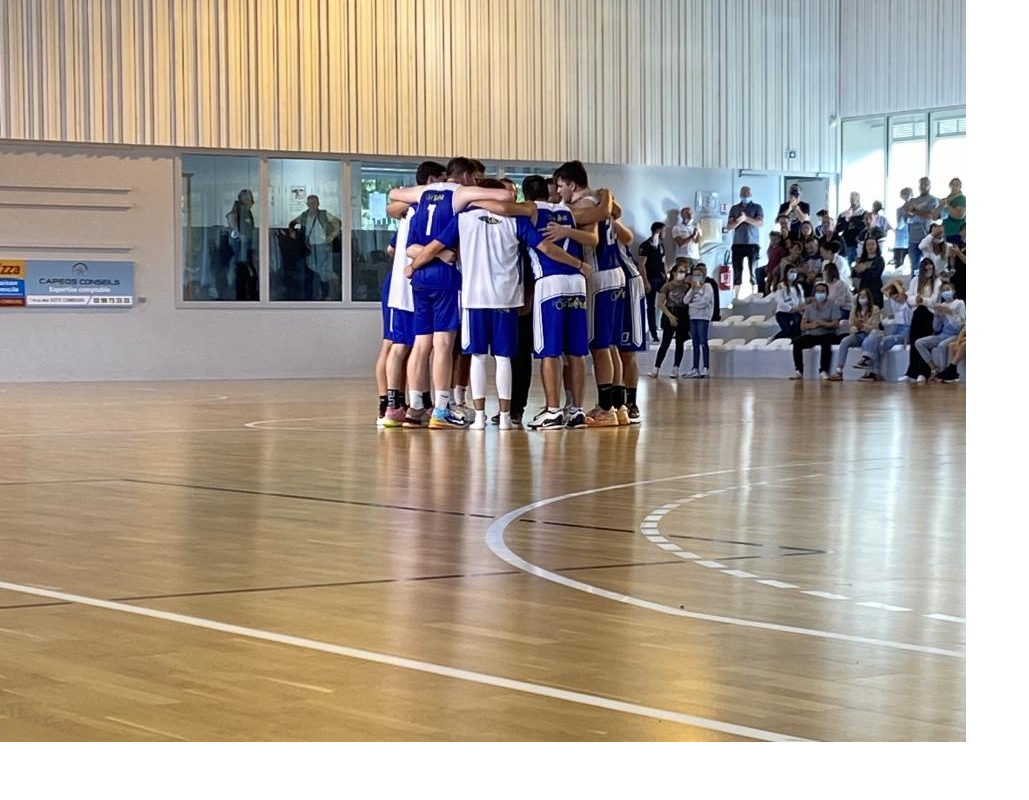
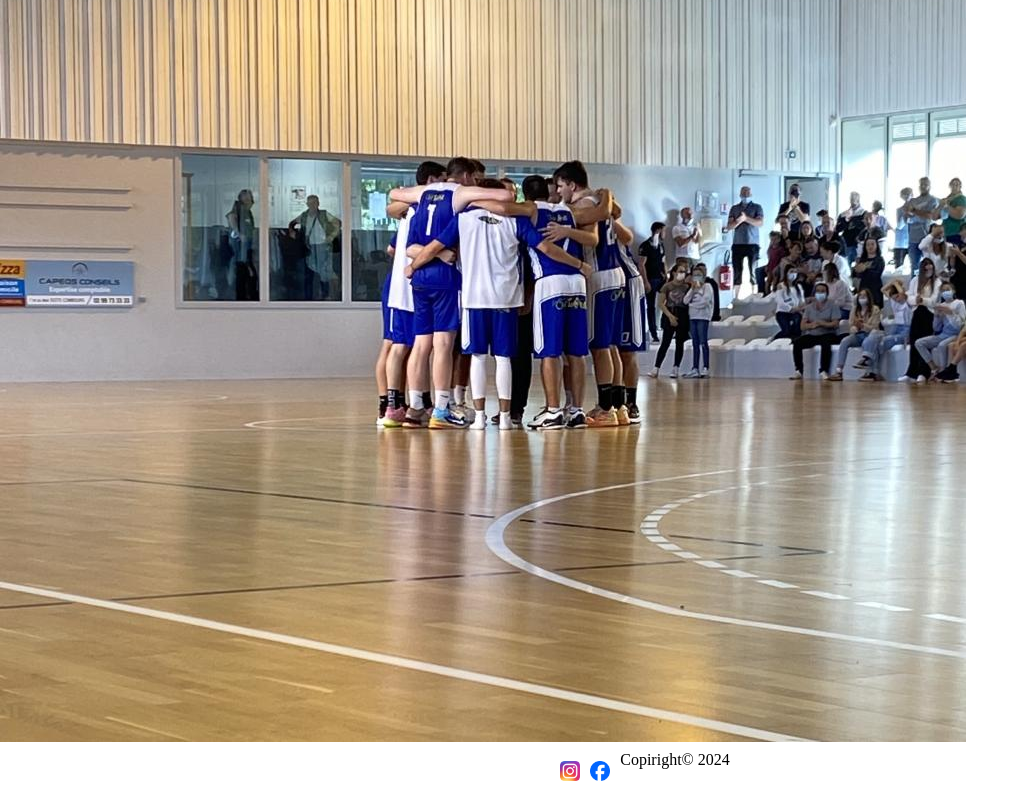
Before and after one commit to antefix1412/site_combourg_basket, a plain HTML site: page assets/pages_html/qui-sommes-nous.html in a window 1280 px wide. Shown: the part 392-1192 px from the top of the page, without its empty margins (0-1029 px from the left). Before the commit the page ends 1138 px from the top, so only its background shows below. Drawn offline with Linux system fonts and the light colour scheme.

Commit message:
fin de qui sommes nous

```diff
--- a/assets/pages_html/qui-sommes-nous.html
+++ b/assets/pages_html/qui-sommes-nous.html
@@ -55,5 +55,14 @@
 
     </main>
 
+
+    <footer>
+        <ul>
+            <li><a href="https://www.instagram.com/lachateaubriandcombourgbasket/"><img src="../images/img_insta.webp" alt="logo de instagram"></a></li>
+            <li><a href="https://www.facebook.com/p/La-Chateaubriand-Combourg-Basket-Club-100064278326112/?locale=fr_FR"><img src="../images/logo_facebook.png" alt="logo de facebook"></a></li>
+        </ul>
+        <p>Copiright© 2024</p>
+    </footer>
+
 </body>
 </html>
```
